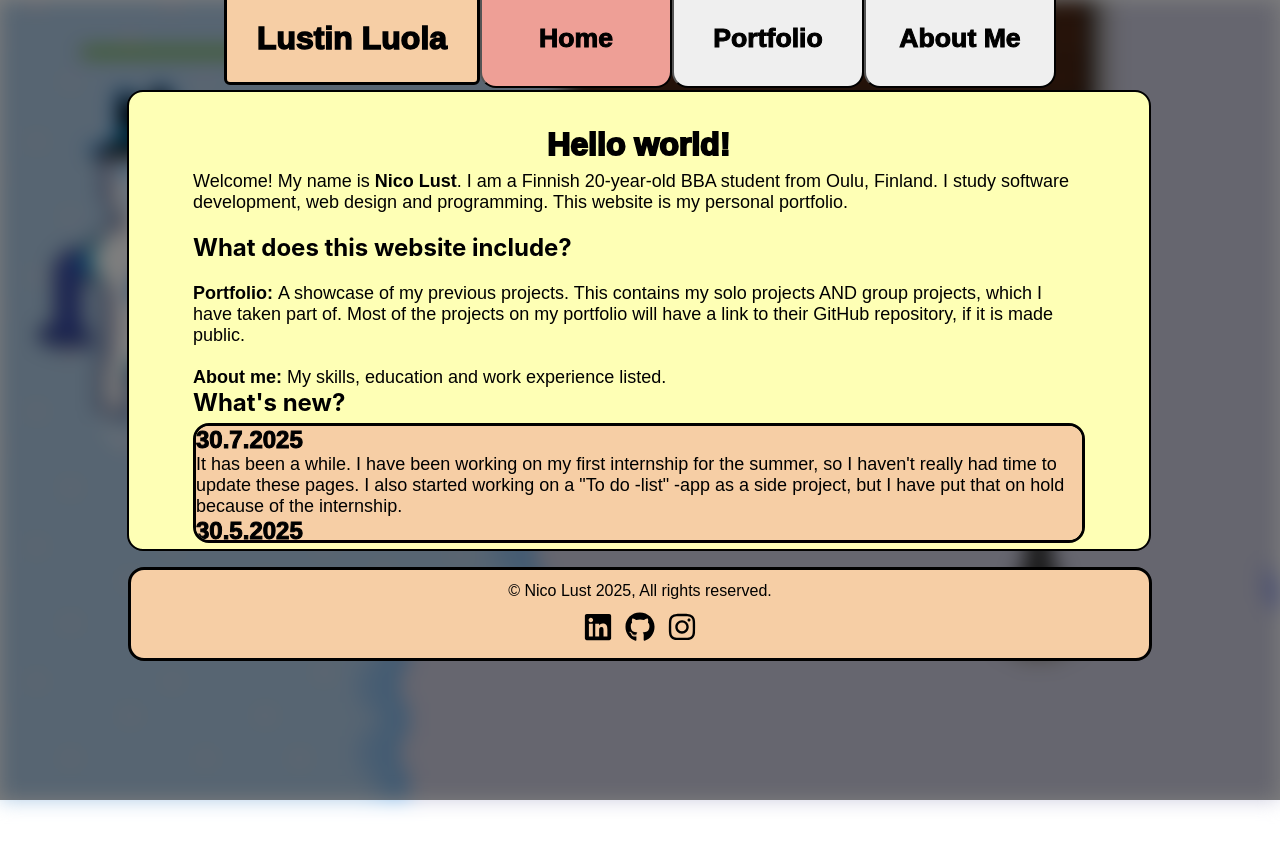
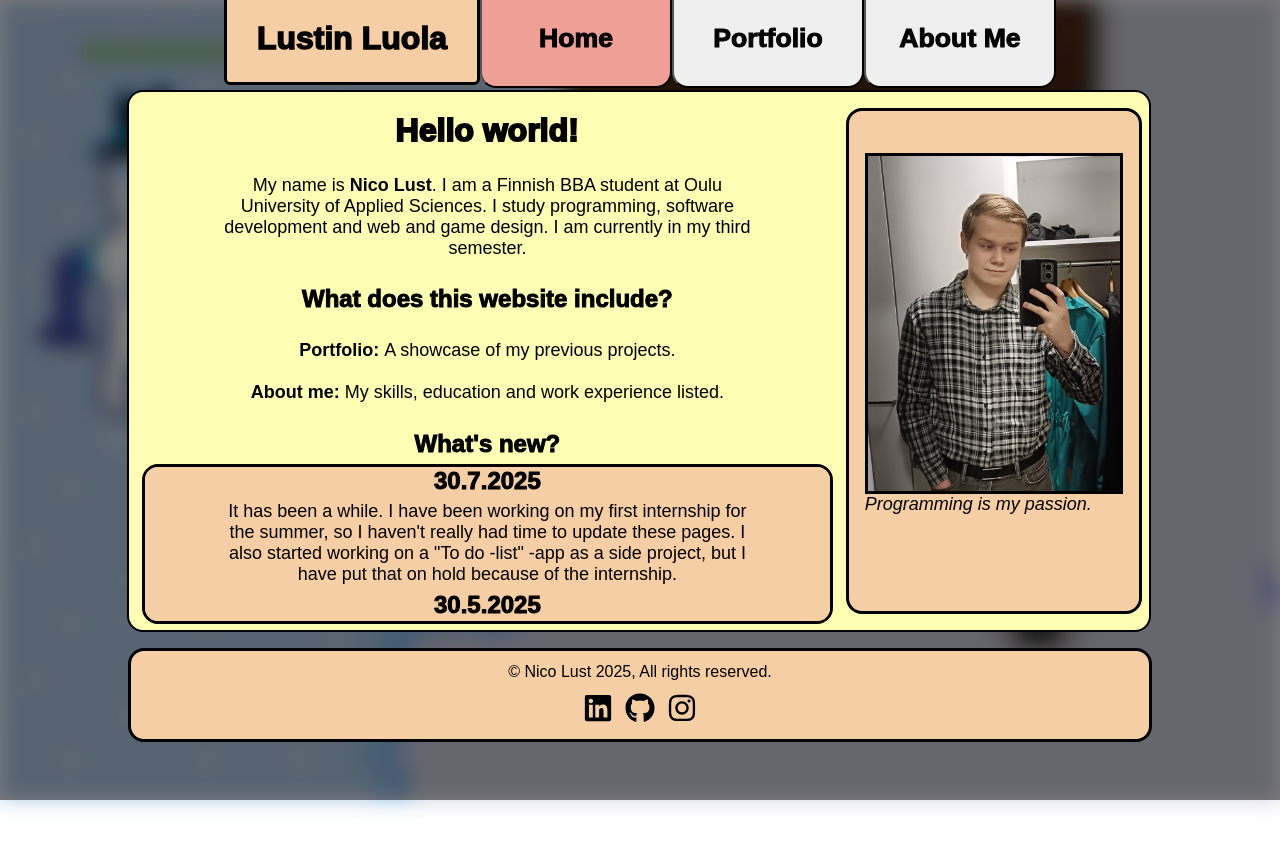
Before and after one commit to nicolust/portfolio, a React (Vite) app: page /#/ in a window 1280 px wide. Shown: the top 850 px of the page. Built offline with nearby package versions, Linux system fonts and the light colour scheme; a web font is replaced by a local one.

Commit message:
Updated front page. Made it make sense.

```diff
--- a/src/pages/home.jsx
+++ b/src/pages/home.jsx
@@ -1,16 +1,18 @@
 import { useState } from "react";
 import NavigationBar from "../components/navigation";
 import '../styles/general.css'
+import etusivu0 from "../assets/etusivu0.jpg"
+import etusivu1 from "../assets/etusivu1.jpg"
 
 function HomePage() {
     return (
       <div>
         <div className="Content">
-          <div className="TextsNoSidebar">
+          <div className="Texts">
             <div className="Title"><h1>Hello world!</h1></div>
             <p>
-              Welcome! My name is <b>Nico Lust</b>. I am a Finnish 20-year-old BBA student from Oulu, Finland.
-              I study software development, web design and programming. This website is my personal portfolio.
+              My name is <b>Nico Lust</b>. I am a Finnish BBA student at Oulu University of Applied Sciences.
+              I study programming, software development and web and game design. I am currently in my third semester.
             </p>
 
           <br>
@@ -20,15 +22,13 @@ function HomePage() {
           <p>
             <br></br>
             <b>Portfolio: </b>
-            A showcase of my previous projects. This contains my solo projects AND group projects, which I have
-            taken part of. Most of the projects on my portfolio will have a link to their
-            GitHub repository, if it is made public.
+            A showcase of my previous projects.
 
             <br></br><br></br>
 
             <b>About me: </b>
             My skills, education and work experience listed.
-
+            <br></br><br></br>
 
 
           </p>
@@ -76,6 +76,10 @@ function HomePage() {
           </div>
 
           </div>
+          <div className="sidebar">
+                      <img src={etusivu0}></img>
+                      <p><i>Programming is my passion.</i></p>
+            </div>
         </div>
       </div>
     )
--- a/src/styles/general.css
+++ b/src/styles/general.css
@@ -70,6 +70,7 @@ p, .LinkText {
 
 .sidebar {
     justify-content: right;
+    align-self: right;
     align-items: right;
     display: flex;
     word-break: break-all;
@@ -108,7 +109,7 @@ button:hover {
 }
 
 .NewsBox {
-    height: 120px;
+    height: 160px;
     border: solid;
     border-radius: 16px;
     overflow: auto;
@@ -224,6 +225,6 @@ button:hover {
             margin: 0%;
         }
         .sidebar {
-            width: 89vw;
+            width: 91.5vw;
         }
 }
```
Also changed, not shown: src/assets/etusivu0.jpg (added), src/assets/etusivu1.jpg (added).
